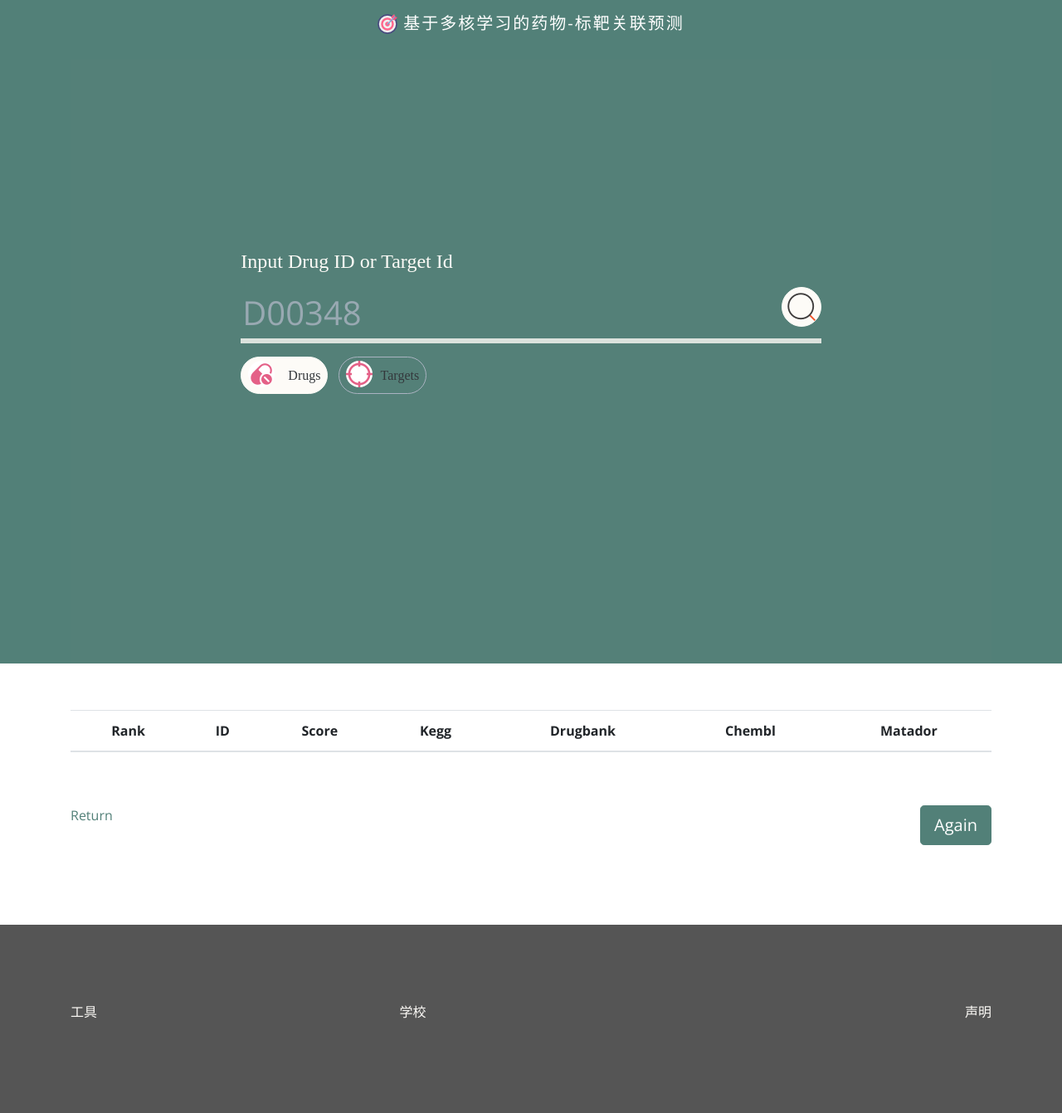
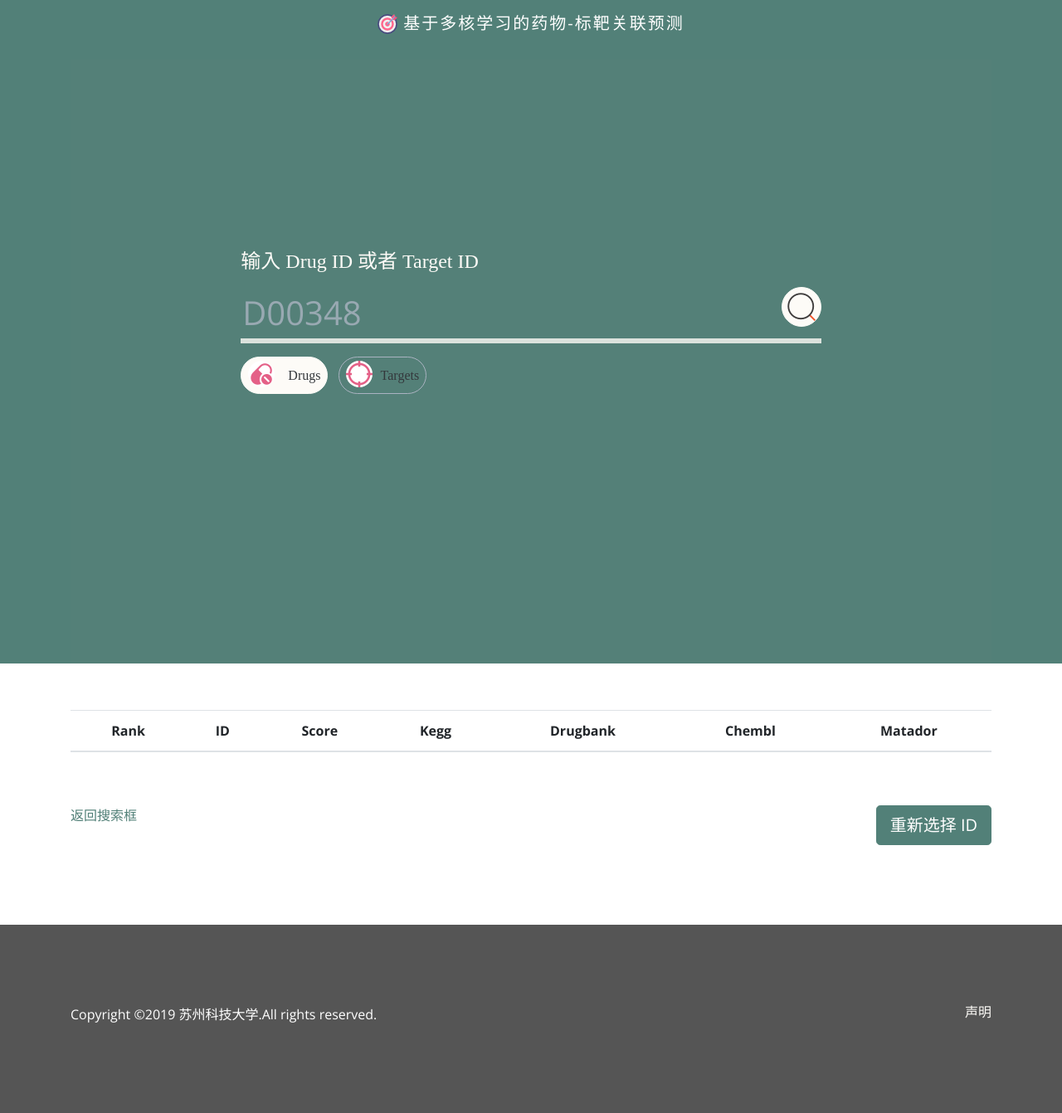
Before and after one commit to imshayne/Multi-Kernel-NetLapRLS, a Django app: page / in a window 1280 px wide. Shown: the whole page at 83% size. Run offline with Django 3.2, Linux system fonts and the light colour scheme; lists and menus that the app fills with data are empty; some libraries are stand-ins or nearby versions; some web fonts are replaced.

Commit message:
rev2.4.2
1. 修改了页面内容

```diff
--- a/web/templates/index.html
+++ b/web/templates/index.html
@@ -39,11 +39,11 @@
                     <form class="home-search-form" action="" accept-charset="UTF-8" method="get">
                         {#                        <input name="utf8" type="hidden" value="✓">#}
                         <div class="search-title small-header">
-                            <h4>Input Drug ID or Target Id </h4>
+                            <h4>输入 Drug ID 或者 Target ID </h4>
                         </div>
                         <div class="form-group search-group"><input type="text" name="query" id="query"
                                                                     class="search-query" placeholder="d00348"
-                                                                    autofocus="autofocus">
+                                                                    autofocus="autofocus" autocomplete="off">
                             <div class="drugbank-icon icon-search-big">
                                 <a href="#" id='toh' class="btn btn-light"
                                    style=" background-image: url('{% static 'img/search.png' %}'); border-radius: 50%; background-repeat: no-repeat; width: 48px; height: 48px;"></a>
@@ -60,7 +60,7 @@
                                                  style="background-image: url('{% static 'img/icons8-pills.png' %}'); border-radius: 50%; background-repeat: no-repeat; background-position: center; width: 32px; height: 32px; float: left;">
                                             </div>
                                             <span class="custom-control-description"
-                                                  style="float: right; margin-left: 16px; margin-top:8px;"> <h6>Drugs</h6></span>
+                                                  style="float: right; margin-left: 16px; margin-top:8px;"><h6>Drugs</h6></span>
                                         </span>
                             </label>
                             <label class="custom-radio"><input type="radio" name="searcher" id="searcher_bio_entities"
@@ -113,7 +113,7 @@
             <div class="w-100 my-4"></div>
             <div class="col-md-8">
                 <a href="#top" class="text-primary" data-toggle="tooltip" data-placement="right"
-                   title="This tooltip is on the right.">Return</a>
+                   title="This tooltip is on the right.">返回搜索框</a>
                 <br>
                 {#                <a href="#top" class="text-primary" data-toggle="tooltip" data-placement="bottom"#}
                 {#                   title="This tooltip is on the bottom.">Bottom tooltip (hover)</a>#}
@@ -124,7 +124,7 @@
         <div class="px-4 p-2 rounded bg-primary text-light" data-toggle="popover" title="Popover title" data-content="And here's some amazing content. It's very engaging. Right?">
             Toggle my popover
         </div>-->
-                <button type="button" class="btn btn-lg btn-primary" data-toggle="popover" title="Popover title">Again
+                <button type="button" id="search-again" class="btn btn-lg btn-primary" data-toggle="popover" title="Popover title">重新选择 ID
                 </button>
             </div>
             <div class="w-100 my-4"></div>
@@ -135,20 +135,21 @@
 <footer id="footer" class="bg-dark text-light py-5">
     <div class="container py-5">
         <div class="row">
-            <div class="col-6 col-md-6 col-lg-3 mb-2">
-                <h6 class="text-uppercase">工具</h6>
-                <!-- <ul class="nav flex-column">
-                    <li><a class="text-white" target="ext" rel="nofollow" href="https://themestr.app" title="Bootstrap theme builder">Themestr.app</a></li>
-                    <li><a class="text-white" target="ext" rel="nofollow" href="http://themes.guide" title="Bootstrap free and pro themes">Themes.guide</a></li>
-                    <li><a class="text-white" target="ext" rel="nofollow" href="http://codeply.com" title="Prototype and edit code for Bootstrap and other responsive frameworks">Codeply</a>
-                    </li>
-                    <li><a class="text-white" target="ext" rel="nofollow" href="http://bootply.com">Bootply</a></li>
-                </ul> -->
-            </div>
-            <div class="col-6 col-md-6 col-lg-3 mb-2 text-center">
-                <h6 class="text-uppercase">学校</h6>
+{#            <div class="col-6 col-md-6 col-lg-3 mb-2">#}
+{#                <h6 class="text-uppercase">工具</h6>#}
+{#                <!-- <ul class="nav flex-column">#}
+{#                    <li><a class="text-white" target="ext" rel="nofollow" href="https://themestr.app" title="Bootstrap theme builder">Themestr.app</a></li>#}
+{#                    <li><a class="text-white" target="ext" rel="nofollow" href="http://themes.guide" title="Bootstrap free and pro themes">Themes.guide</a></li>#}
+{#                    <li><a class="text-white" target="ext" rel="nofollow" href="http://codeply.com" title="Prototype and edit code for Bootstrap and other responsive frameworks">Codeply</a>#}
+{#                    </li>#}
+{#                    <li><a class="text-white" target="ext" rel="nofollow" href="http://bootply.com">Bootply</a></li>#}
+{#                </ul> -->#}
+{#            </div>#}
+            <div class="col-12 col-md-12 col-lg-6 mb-2 text-left">
+{#                <h6 class="text-uppercase">学校</h6>#}
+
                 <ul class="nav flex-column">
-
+                    <li><a class="text-white" target="ext" rel="nofollow" href="http://www.usts.edu.cn" title="Bootstrap theme builder">Copyright ©2019 苏州科技大学.All rights reserved.</a></li>
                 </ul>
             </div>
             <div class="col-12 col-md-12 col-lg-6 mb-2 text-right">
@@ -169,7 +170,7 @@
 <script src="https://cdn.bootcss.com/popper.js/1.13.0/umd/popper.min.js"></script>
 <script src="https://cdn.bootcss.com/twitter-bootstrap/4.3.1/js/bootstrap.min.js"></script>
 <script src="//cdn.datatables.net/1.10.19/js/jquery.dataTables.min.js"></script>
-<script src="/static/js/scripts.js"></script>
+{#<script src="/static/js/scripts.js"></script>#}
 
 <!-- script method -->
 <script type="text/javascript">
@@ -183,6 +184,22 @@
         });
     });        // 跳转表格
 
+    //placeholder default
+    ;$(document).ready(function () {
+        $(".custom-radio").bind("click", function () {
+            isChecked = $('input[type="radio"][name="searcher"]:checked').val();
+            if (isChecked == '0') {
+                $("#query").val("");
+                $("#query").attr('placeholder', "D00348");
+                $("#query").focus();
+            }else {
+                $("#query").val("");
+                $("#query").attr('placeholder', "hsa1571");
+                $("#query").focus();
+            }
+        });
+
+    });
 
     ;$(document).ready(function () {
         var table = null;
@@ -321,9 +338,13 @@
         });
         {#隐藏列#}
 
-
     }, false);
 
+    // 再次搜索
+    ;$("#search-again").bind("click", function () {
+        $("#query").val("");
+        $('html,body').animate({ scrollTop: 0 }, 500);
+    })
 
 </script>
 
```
Also changed, not shown: web/utils/remove_zero_pair.py (added, +29 -0 lines).
